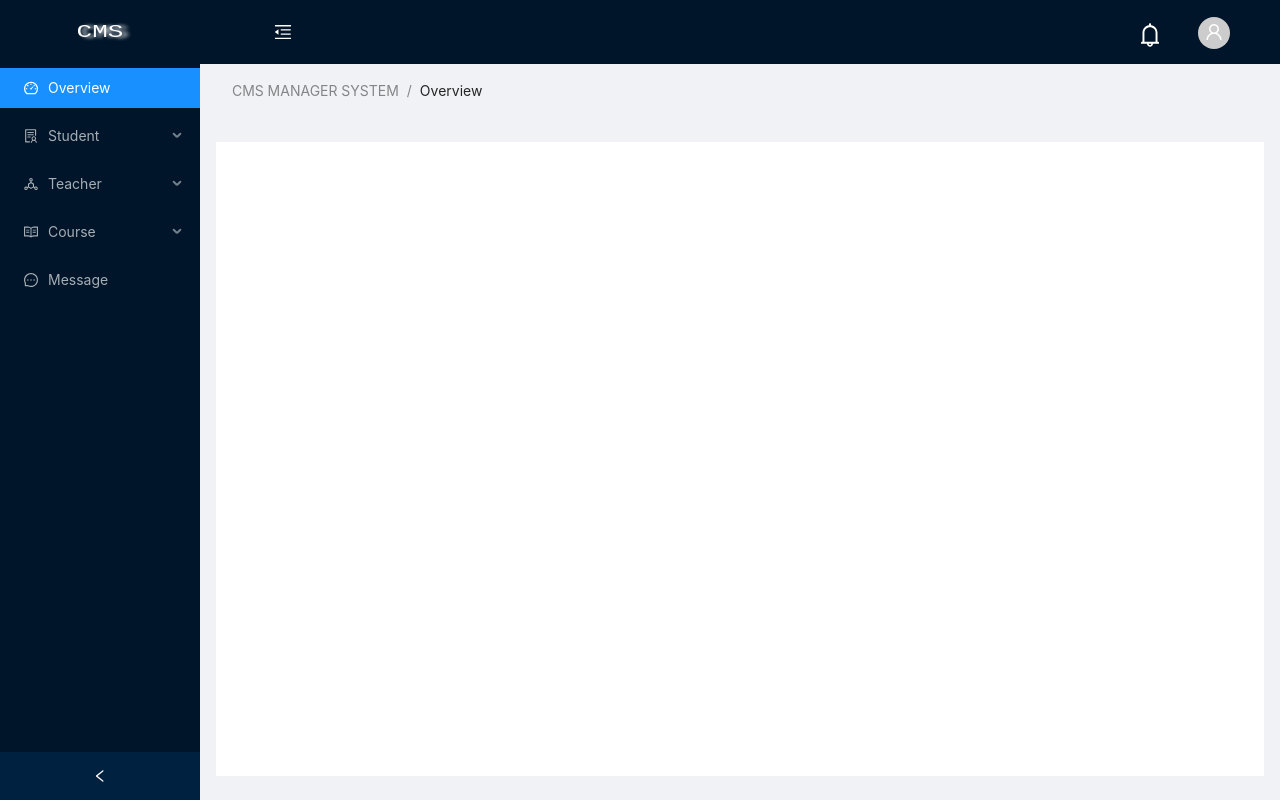
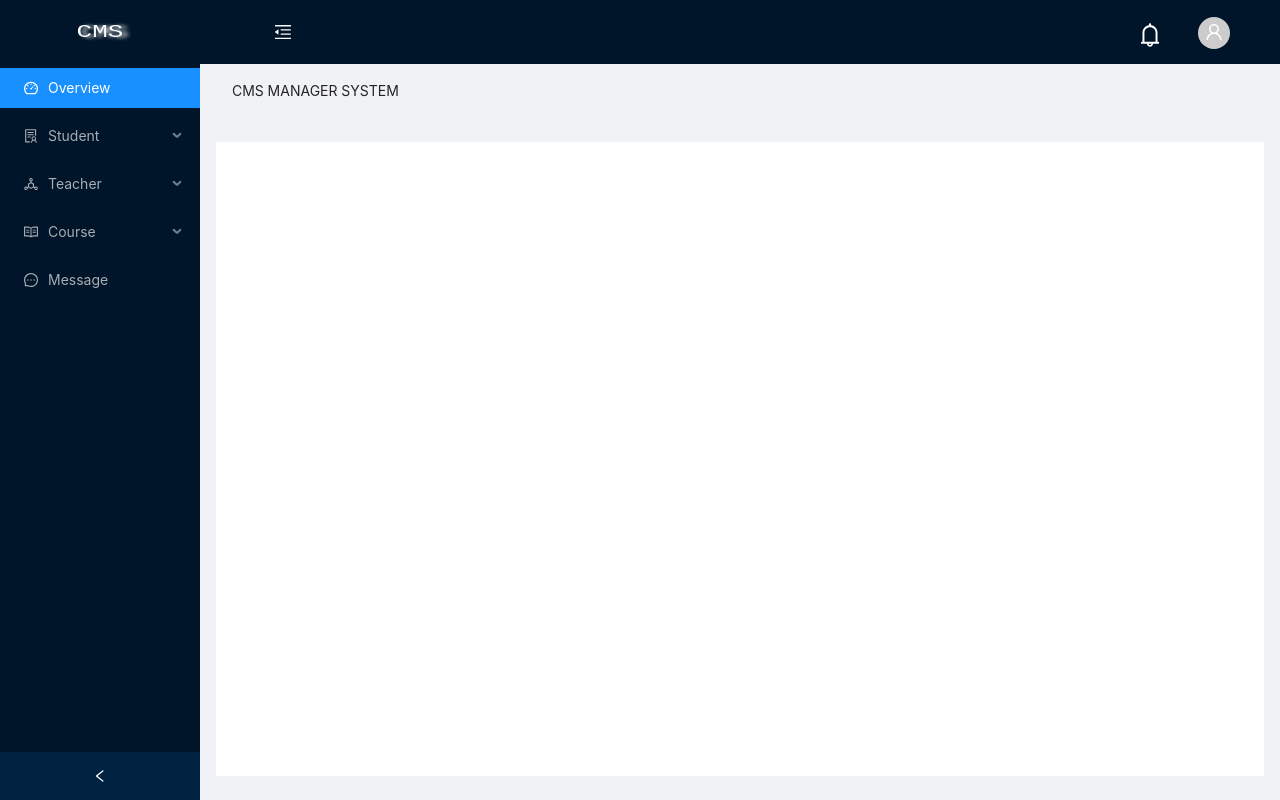
Before and after one commit to Haoxi-Sun/Front-End-Work, a React (Create React App) app: page /dashboard/ in a window 1280 px wide. Built offline with nearby package versions, Linux system fonts and the light colour scheme.

Commit message:
Breadcrumbs

```diff
--- /dev/null
+++ b/src/components/breadcrumbsRoutes.js
@@ -0,0 +1,24 @@
+export const breadcrumbsRoutes = [
+  {
+    path: "/dashboard/overview",
+    key: "1",
+    name: "Overview",
+  },
+  {
+    key: "sub1",
+    name: "Student",
+    children: [
+      {
+        path: "/dashboard/students",
+        name: "Student List",
+        key: '2',
+        children: [
+          {
+            path: "/dashboard/students/:id",
+            name: "Detail",
+          },
+        ],
+      },
+    ]
+  },
+];
--- a/src/components/layout.jsx
+++ b/src/components/layout.jsx
@@ -1,24 +1,60 @@
-import React, { useState } from "react";
+import React, { useEffect, useState } from "react";
 import "antd/dist/antd.min.css";
 import SiderBar from "./siderBar";
 import HeaderBar from "./header";
 import { MenuUnfoldOutlined, MenuFoldOutlined } from "@ant-design/icons";
 import { Breadcrumb, Layout } from "antd";
-import { Route, Routes, useLocation } from "react-router-dom";
+import { Route, Routes, useLocation, Link } from "react-router-dom";
 import StudentTable from "../pages/students";
 import Overview from "../pages/overview";
 import StudentDetails from "../pages/studentDetails";
+import { breadcrumbsRoutes } from "./breadcrumbsRoutes";
 
 const { Header, Sider, Content } = Layout;
 
 export default function DashLayout() {
   const [collapsed, setCollapsed] = useState(false);
 
+
+  // Breadcrumb Test
   const location = useLocation();
   const path = location.pathname;
-  console.log(path);
+  const getBreadcrumb = () => {
+    const splitPath = path
+      .split("/")
+      .filter((i) => i)
+      .splice(1);
+    const pathList = [];
+    splitPath.map((item) => {
+      let name = "";
+      if (item === "overview" || item === "manager") {
+        name = "Overview";
+        pathList.push({
+          path: path,
+          name: name,
+        });
+      } else if (item === "students") {
+        name = "Student";
+        pathList.push({
+          name: name,
+          path: undefined,
+        });
+        pathList.push({
+          path: path,
+          name: "Student List",
+        });
+      } else {
+        name = "Detail";
+        pathList.push({
+          path: path,
+          name: name,
+        });
+      }
+    });
+    return pathList;
+  };
 
-   return (
+  return (
     <Layout style={{ minHeight: "100vh" }}>
       <Sider
         collapsible
@@ -68,9 +104,14 @@ export default function DashLayout() {
           <Breadcrumb.Item>
             <a href="./overview">CMS MANAGER SYSTEM</a>
           </Breadcrumb.Item>
-          <Breadcrumb.Item>Overview</Breadcrumb.Item>
+          {getBreadcrumb().map((item, index) => (
+            <Breadcrumb.Item key={index}>
+              {item.path ? <Link to={item.path}>{item.name}</Link> : <>{item.name}</>}
+            </Breadcrumb.Item>
+          ))}
+        </Breadcrumb>
 
-        </Breadcrumb>
+
         <Content
           style={{
             margin: "24px 16px",
@@ -80,9 +121,9 @@ export default function DashLayout() {
           }}
         >
           <Routes>
-            <Route path="/overview" element={<Overview/>}/>
-            <Route path="/students" element={<StudentTable/>} />
-            <Route path="/students/:id" element={<StudentDetails/>}/>
+            <Route path="/overview" element={<Overview />} />
+            <Route path="/students" element={<StudentTable />} />
+            <Route path="/students/:id" element={<StudentDetails />} />
           </Routes>
         </Content>
       </Layout>
```
Also changed, not shown: 1 other file (tests, documents, lock files or other folders).
